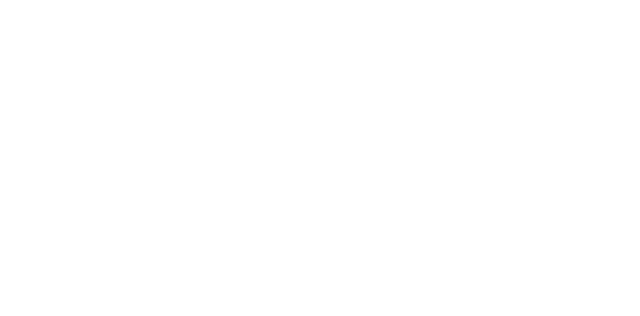
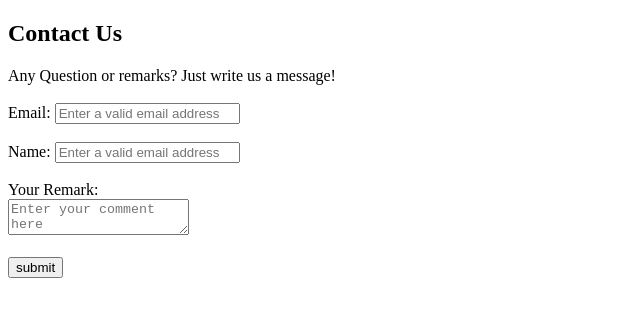
Before and after one commit to shravanbhoyar1/Kimia-Kitchan-s, a plain HTML site: page pages/contact.html in a window 1280 px wide. Shown: the whole page, without its empty margins (0-640 px from the left). Drawn offline with Linux system fonts and the light colour scheme.

Commit message:
message div added

```diff
--- a/pages/contact.html
+++ b/pages/contact.html
@@ -6,6 +6,20 @@
     <title>Contact us</title>
 </head>
 <body>
+    <div>
+        <h2>Contact Us</h2>
+        <span>Any Question or remarks? Just write us a message!</span><br><br>
 
+        <label for="email">Email:</label>
+        <input type="email" id="email" placeholder="Enter a valid email address"><br><br>
+
+        <label for="name">Name:</label>
+        <input type="text" id="name" placeholder="Enter a valid email address"> <br><br>
+
+        <label for="remark">Your Remark:</label><br>
+        <textarea id="remark" placeholder="Enter your comment here"></textarea><br><br>
+
+        <input type="submit" value="submit">
+    </div>
 </body>
 </html>
```
